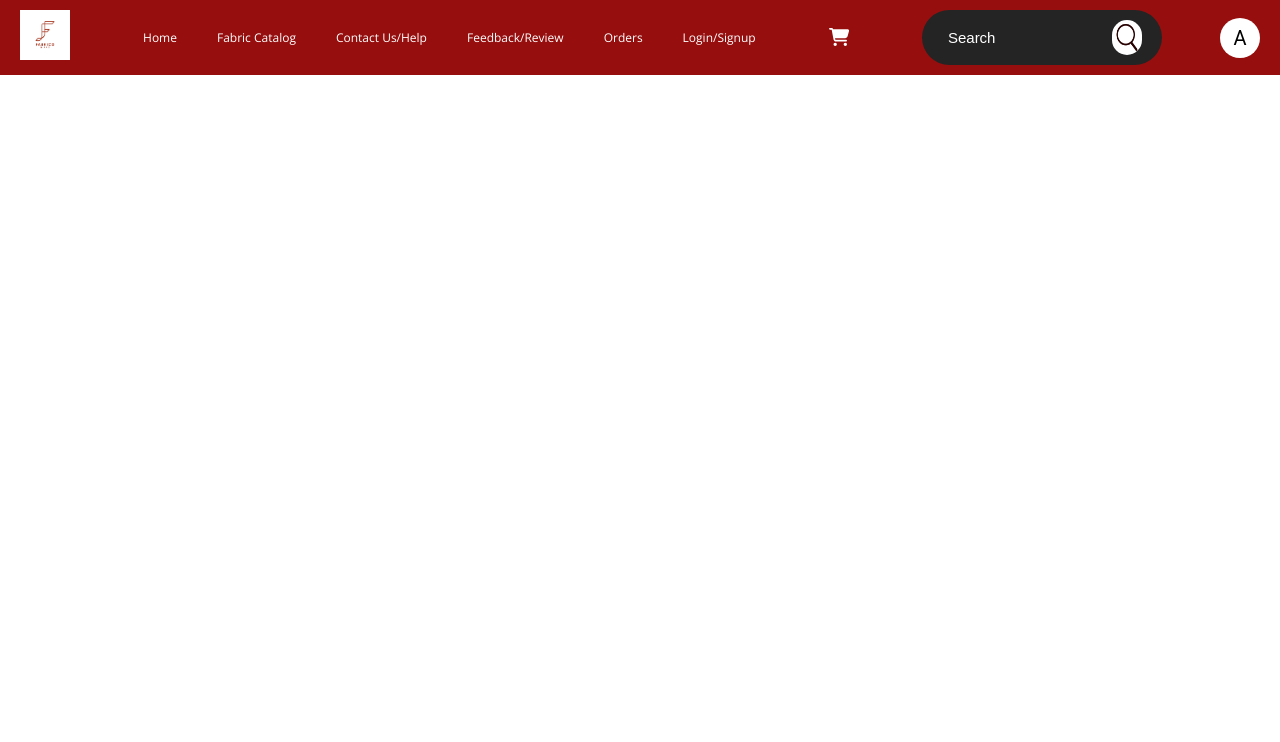
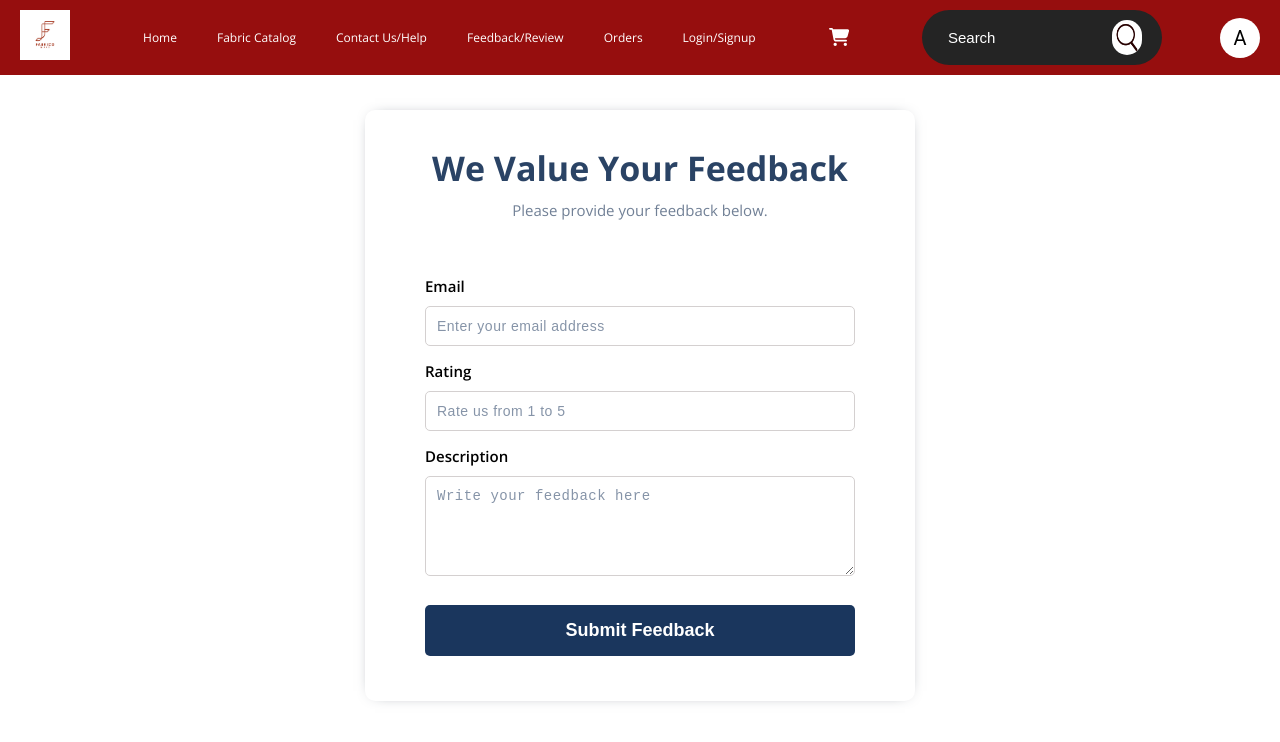
Before and after one commit to aniketsol456/fabric_selling_system, a React (Create React App) app: page /feedback in a window 1280 px wide. Shown: the top 742 px of the page. Built offline with nearby package versions, Linux system fonts and the light colour scheme.

Commit message:
Make a proper structure for feedback form

```diff
--- a/src/Components/Feedback.js
+++ b/src/Components/Feedback.js
@@ -1,11 +1,70 @@
-import React from 'react'
+import React, { useState } from 'react';
+import './Feedback.css';
 
 const Feedback = () => {
+  const [feedback, setFeedback] = useState({
+    email: '',
+    rating: '',
+    description: ''
+  });
+
+  const handleChange = (e) => {
+    setFeedback({ ...feedback, [e.target.name]: e.target.value });
+  };
+
+  const submitFeedback = (e) => {
+    e.preventDefault();
+    // Handle form submission logic
+    console.log(feedback);
+  };
+
   return (
-    <div>
+    <section>
+      <div className='feedback_data'>
+        <div className='feedback_heading'>
+          <h1>We Value Your Feedback</h1>
+          <p>Please provide your feedback below.</p>
+        </div>
+        <form onSubmit={submitFeedback}>
+          <div className='form_input'>
+            <label htmlFor='email'>Email</label>
+            <input
+              type='email'
+              name='email'
+              id='email'
+              value={feedback.email}
+              onChange={handleChange}
+              placeholder='Enter your email address'
+            />
+          </div>
+          <div className='form_input'>
+            <label htmlFor='rating'>Rating</label>
+            <input
+              type='number'
+              name='rating'
+              id='rating'
+              value={feedback.rating}
+              onChange={handleChange}
+              placeholder='Rate us from 1 to 5'
+              min='1'
+              max='5'
+            />
+          </div>
+          <div className='form_input'>
+            <label htmlFor='description'>Description</label>
+            <textarea
+              name='description'
+              id='description'
+              value={feedback.description}
+              onChange={handleChange}
+              placeholder='Write your feedback here'
+            ></textarea>
+          </div>
+          <button type='submit' className='btn'>Submit Feedback</button>
+        </form>
+      </div>
+    </section>
+  );
+};
 
-    </div>
-  )
-}
-
-export default Feedback
+export default Feedback;
```
